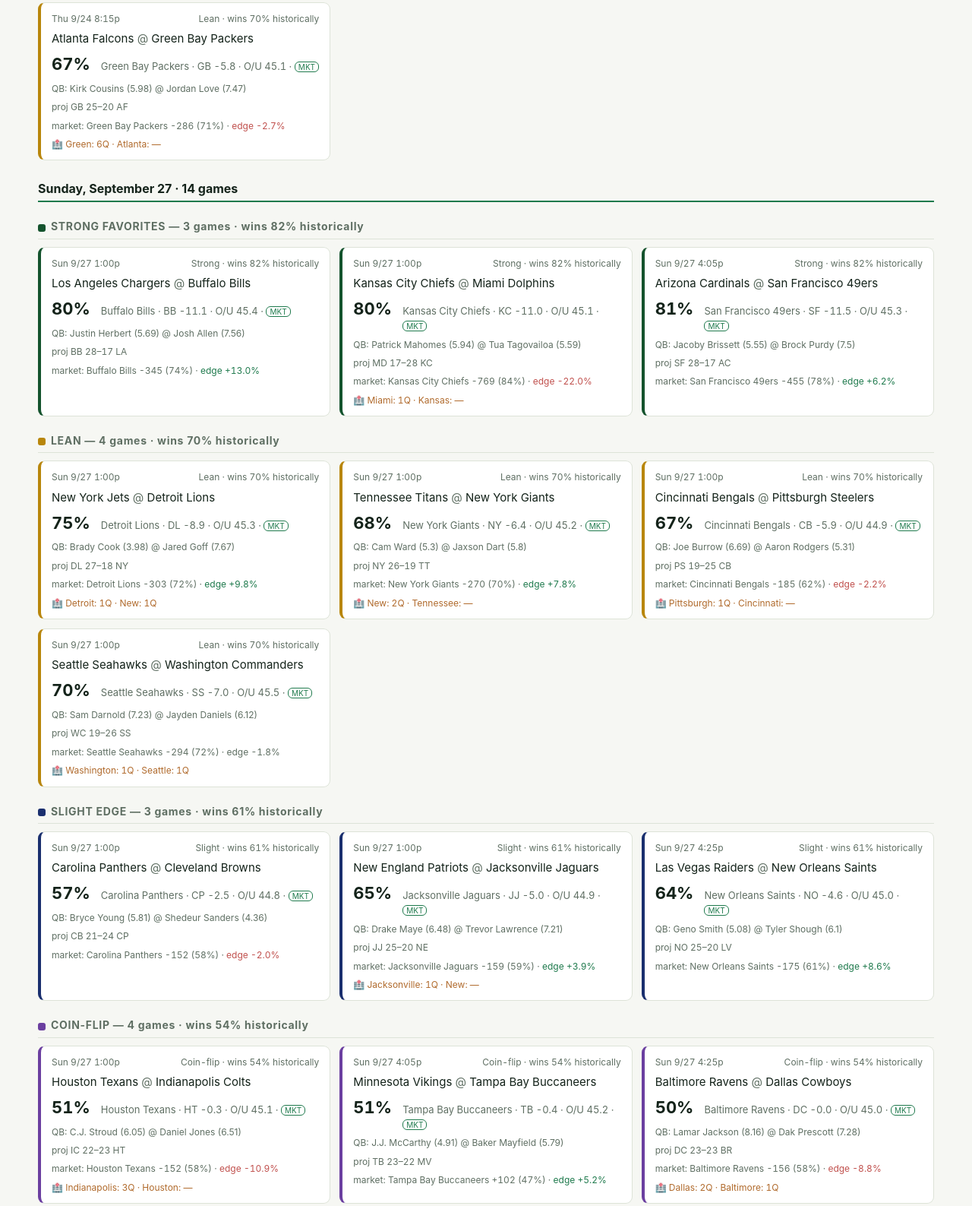
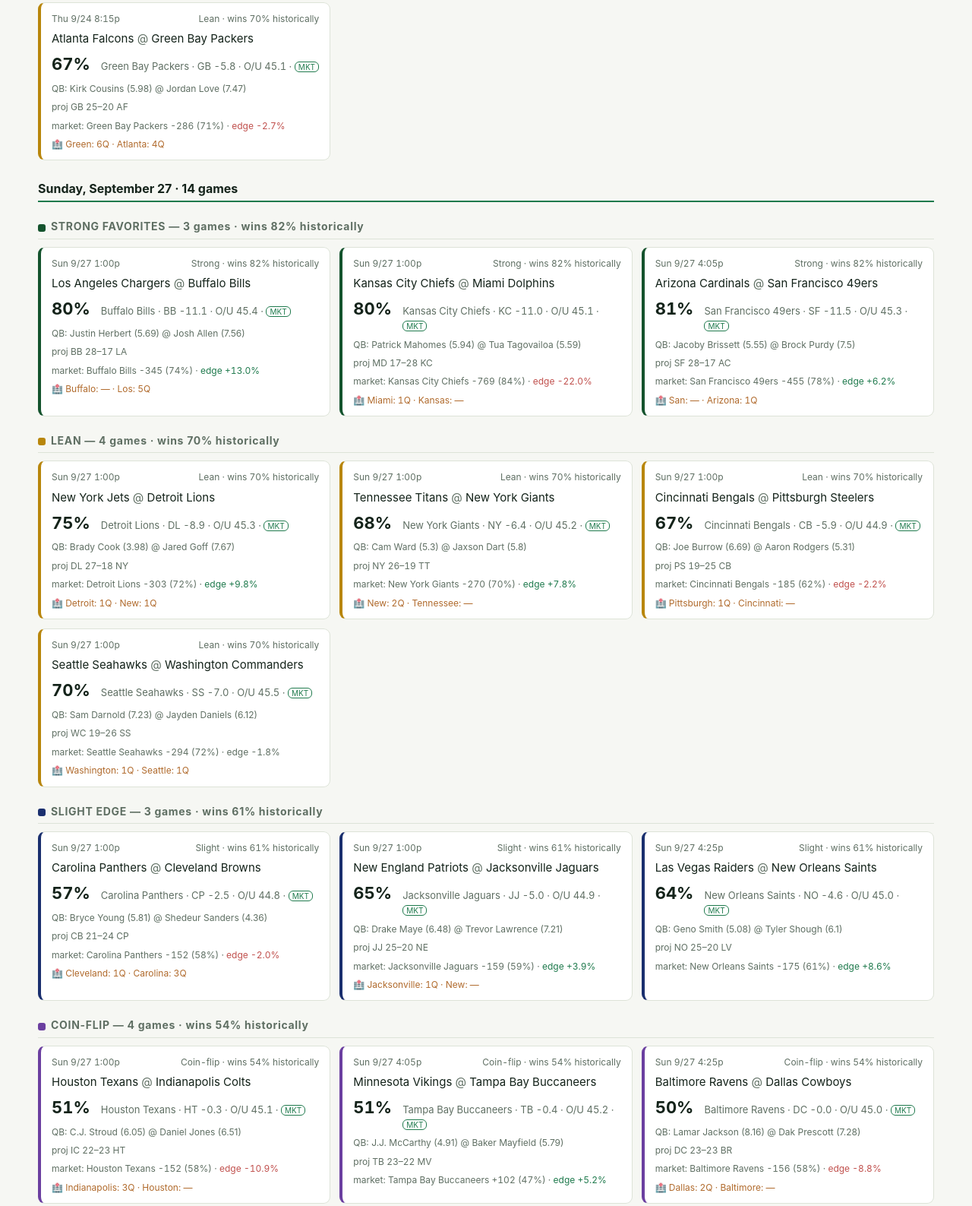
Before and after one commit to collierjc75/nfl-predictions, a plain HTML site: page index.html in a window 1280 px wide. Shown: the part 515-2102 px from the top of the page at 76% size. Drawn offline with Linux system fonts and the light colour scheme.

Commit message:
NFL autonomous refresh (GATE GO live=1 soon=0)

```diff
--- a/index.html
+++ b/index.html
@@ -38,13 +38,13 @@
 </div>
 <div style="max-width:1180px;margin:26px auto 6px;font-size:16px;font-weight:700;color:var(--ink);border-bottom:2px solid var(--acc);padding-bottom:4px">Thursday, September 24 · 1 game</div>
 <h2><span style="display:inline-block;width:10px;height:10px;border-radius:3px;background:#b8860b;margin-right:7px;vertical-align:middle"></span>LEAN — 1 game · wins 70% historically</h2><div class="grid">
-<div class="g lean"><div class="k"><span>Thu 9/24 8:15p</span><span>Lean · wins 70% historically</span></div><div class="mu">Atlanta Falcons <span style="color:var(--mut)">@</span> Green Bay Packers</div><div class="line"><span class="p">67%</span><span class="sp">Green Bay Packers · GB -5.8 · O/U 45.1 · <span style="font-size:10px;color:var(--acc);border:1px solid var(--acc);border-radius:6px;padding:0 4px">MKT</span></span></div><div class="qb">QB: Kirk Cousins (5.98) @ Jordan Love (7.47)</div><div class="sc">proj GB 25–20 AF</div><div class="sc">market: Green Bay Packers -286 (71%) · <span style="color:#c0504d">edge -2.7%</span></div><div class="sc" style="color:#b06a2c">🏥 Green: 6Q · Atlanta: —</div></div>
+<div class="g lean"><div class="k"><span>Thu 9/24 8:15p</span><span>Lean · wins 70% historically</span></div><div class="mu">Atlanta Falcons <span style="color:var(--mut)">@</span> Green Bay Packers</div><div class="line"><span class="p">67%</span><span class="sp">Green Bay Packers · GB -5.8 · O/U 45.1 · <span style="font-size:10px;color:var(--acc);border:1px solid var(--acc);border-radius:6px;padding:0 4px">MKT</span></span></div><div class="qb">QB: Kirk Cousins (5.98) @ Jordan Love (7.47)</div><div class="sc">proj GB 25–20 AF</div><div class="sc">market: Green Bay Packers -286 (71%) · <span style="color:#c0504d">edge -2.7%</span></div><div class="sc" style="color:#b06a2c">🏥 Green: 6Q · Atlanta: 4Q</div></div>
 </div>
 <div style="max-width:1180px;margin:26px auto 6px;font-size:16px;font-weight:700;color:var(--ink);border-bottom:2px solid var(--acc);padding-bottom:4px">Sunday, September 27 · 14 games</div>
 <h2><span style="display:inline-block;width:10px;height:10px;border-radius:3px;background:#14532d;margin-right:7px;vertical-align:middle"></span>STRONG FAVORITES — 3 games · wins 82% historically</h2><div class="grid">
-<div class="g strong"><div class="k"><span>Sun 9/27 1:00p</span><span>Strong · wins 82% historically</span></div><div class="mu">Los Angeles Chargers <span style="color:var(--mut)">@</span> Buffalo Bills</div><div class="line"><span class="p">80%</span><span class="sp">Buffalo Bills · BB -11.1 · O/U 45.4 · <span style="font-size:10px;color:var(--acc);border:1px solid var(--acc);border-radius:6px;padding:0 4px">MKT</span></span></div><div class="qb">QB: Justin Herbert (5.69) @ Josh Allen (7.56)</div><div class="sc">proj BB 28–17 LA</div><div class="sc">market: Buffalo Bills -345 (74%) · <span style="color:var(--acc)">edge +13.0%</span></div></div>
+<div class="g strong"><div class="k"><span>Sun 9/27 1:00p</span><span>Strong · wins 82% historically</span></div><div class="mu">Los Angeles Chargers <span style="color:var(--mut)">@</span> Buffalo Bills</div><div class="line"><span class="p">80%</span><span class="sp">Buffalo Bills · BB -11.1 · O/U 45.4 · <span style="font-size:10px;color:var(--acc);border:1px solid var(--acc);border-radius:6px;padding:0 4px">MKT</span></span></div><div class="qb">QB: Justin Herbert (5.69) @ Josh Allen (7.56)</div><div class="sc">proj BB 28–17 LA</div><div class="sc">market: Buffalo Bills -345 (74%) · <span style="color:var(--acc)">edge +13.0%</span></div><div class="sc" style="color:#b06a2c">🏥 Buffalo: — · Los: 5Q</div></div>
 <div class="g strong"><div class="k"><span>Sun 9/27 1:00p</span><span>Strong · wins 82% historically</span></div><div class="mu">Kansas City Chiefs <span style="color:var(--mut)">@</span> Miami Dolphins</div><div class="line"><span class="p">80%</span><span class="sp">Kansas City Chiefs · KC -11.0 · O/U 45.1 · <span style="font-size:10px;color:var(--acc);border:1px solid var(--acc);border-radius:6px;padding:0 4px">MKT</span></span></div><div class="qb">QB: Patrick Mahomes (5.94) @ Tua Tagovailoa (5.59)</div><div class="sc">proj MD 17–28 KC</div><div class="sc">market: Kansas City Chiefs -769 (84%) · <span style="color:#c0504d">edge -22.0%</span></div><div class="sc" style="color:#b06a2c">🏥 Miami: 1Q · Kansas: —</div></div>
-<div class="g strong"><div class="k"><span>Sun 9/27 4:05p</span><span>Strong · wins 82% historically</span></div><div class="mu">Arizona Cardinals <span style="color:var(--mut)">@</span> San Francisco 49ers</div><div class="line"><span class="p">81%</span><span class="sp">San Francisco 49ers · SF -11.5 · O/U 45.3 · <span style="font-size:10px;color:var(--acc);border:1px solid var(--acc);border-radius:6px;padding:0 4px">MKT</span></span></div><div class="qb">QB: Jacoby Brissett (5.55) @ Brock Purdy (7.5)</div><div class="sc">proj SF 28–17 AC</div><div class="sc">market: San Francisco 49ers -455 (78%) · <span style="color:var(--acc)">edge +6.2%</span></div></div>
+<div class="g strong"><div class="k"><span>Sun 9/27 4:05p</span><span>Strong · wins 82% historically</span></div><div class="mu">Arizona Cardinals <span style="color:var(--mut)">@</span> San Francisco 49ers</div><div class="line"><span class="p">81%</span><span class="sp">San Francisco 49ers · SF -11.5 · O/U 45.3 · <span style="font-size:10px;color:var(--acc);border:1px solid var(--acc);border-radius:6px;padding:0 4px">MKT</span></span></div><div class="qb">QB: Jacoby Brissett (5.55) @ Brock Purdy (7.5)</div><div class="sc">proj SF 28–17 AC</div><div class="sc">market: San Francisco 49ers -455 (78%) · <span style="color:var(--acc)">edge +6.2%</span></div><div class="sc" style="color:#b06a2c">🏥 San: — · Arizona: 1Q</div></div>
 </div>
 <h2><span style="display:inline-block;width:10px;height:10px;border-radius:3px;background:#b8860b;margin-right:7px;vertical-align:middle"></span>LEAN — 4 games · wins 70% historically</h2><div class="grid">
 <div class="g lean"><div class="k"><span>Sun 9/27 1:00p</span><span>Lean · wins 70% historically</span></div><div class="mu">New York Jets <span style="color:var(--mut)">@</span> Detroit Lions</div><div class="line"><span class="p">75%</span><span class="sp">Detroit Lions · DL -8.9 · O/U 45.3 · <span style="font-size:10px;color:var(--acc);border:1px solid var(--acc);border-radius:6px;padding:0 4px">MKT</span></span></div><div class="qb">QB: Brady Cook (3.98) @ Jared Goff (7.67)</div><div class="sc">proj DL 27–18 NY</div><div class="sc">market: Detroit Lions -303 (72%) · <span style="color:var(--acc)">edge +9.8%</span></div><div class="sc" style="color:#b06a2c">🏥 Detroit: 1Q · New: 1Q</div></div>
@@ -53,15 +53,15 @@
 <div class="g lean"><div class="k"><span>Sun 9/27 1:00p</span><span>Lean · wins 70% historically</span></div><div class="mu">Seattle Seahawks <span style="color:var(--mut)">@</span> Washington Commanders</div><div class="line"><span class="p">70%</span><span class="sp">Seattle Seahawks · SS -7.0 · O/U 45.5 · <span style="font-size:10px;color:var(--acc);border:1px solid var(--acc);border-radius:6px;padding:0 4px">MKT</span></span></div><div class="qb">QB: Sam Darnold (7.23) @ Jayden Daniels (6.12)</div><div class="sc">proj WC 19–26 SS</div><div class="sc">market: Seattle Seahawks -294 (72%) · <span style="color:var(--mut)">edge -1.8%</span></div><div class="sc" style="color:#b06a2c">🏥 Washington: 1Q · Seattle: 1Q</div></div>
 </div>
 <h2><span style="display:inline-block;width:10px;height:10px;border-radius:3px;background:#1a2f6e;margin-right:7px;vertical-align:middle"></span>SLIGHT EDGE — 3 games · wins 61% historically</h2><div class="grid">
-<div class="g slight"><div class="k"><span>Sun 9/27 1:00p</span><span>Slight · wins 61% historically</span></div><div class="mu">Carolina Panthers <span style="color:var(--mut)">@</span> Cleveland Browns</div><div class="line"><span class="p">57%</span><span class="sp">Carolina Panthers · CP -2.5 · O/U 44.8 · <span style="font-size:10px;color:var(--acc);border:1px solid var(--acc);border-radius:6px;padding:0 4px">MKT</span></span></div><div class="qb">QB: Bryce Young (5.81) @ Shedeur Sanders (4.36)</div><div class="sc">proj CB 21–24 CP</div><div class="sc">market: Carolina Panthers -152 (58%) · <span style="color:#c0504d">edge -2.0%</span></div></div>
+<div class="g slight"><div class="k"><span>Sun 9/27 1:00p</span><span>Slight · wins 61% historically</span></div><div class="mu">Carolina Panthers <span style="color:var(--mut)">@</span> Cleveland Browns</div><div class="line"><span class="p">57%</span><span class="sp">Carolina Panthers · CP -2.5 · O/U 44.8 · <span style="font-size:10px;color:var(--acc);border:1px solid var(--acc);border-radius:6px;padding:0 4px">MKT</span></span></div><div class="qb">QB: Bryce Young (5.81) @ Shedeur Sanders (4.36)</div><div class="sc">proj CB 21–24 CP</div><div class="sc">market: Carolina Panthers -152 (58%) · <span style="color:#c0504d">edge -2.0%</span></div><div class="sc" style="color:#b06a2c">🏥 Cleveland: 1Q · Carolina: 3Q</div></div>
 <div class="g slight"><div class="k"><span>Sun 9/27 1:00p</span><span>Slight · wins 61% historically</span></div><div class="mu">New England Patriots <span style="color:var(--mut)">@</span> Jacksonville Jaguars</div><div class="line"><span class="p">65%</span><span class="sp">Jacksonville Jaguars · JJ -5.0 · O/U 44.9 · <span style="font-size:10px;color:var(--acc);border:1px solid var(--acc);border-radius:6px;padding:0 4px">MKT</span></span></div><div class="qb">QB: Drake Maye (6.48) @ Trevor Lawrence (7.21)</div><div class="sc">proj JJ 25–20 NE</div><div class="sc">market: Jacksonville Jaguars -159 (59%) · <span style="color:var(--acc)">edge +3.9%</span></div><div class="sc" style="color:#b06a2c">🏥 Jacksonville: 1Q · New: —</div></div>
 <div class="g slight"><div class="k"><span>Sun 9/27 4:25p</span><span>Slight · wins 61% historically</span></div><div class="mu">Las Vegas Raiders <span style="color:var(--mut)">@</span> New Orleans Saints</div><div class="line"><span class="p">64%</span><span class="sp">New Orleans Saints · NO -4.6 · O/U 45.0 · <span style="font-size:10px;color:var(--acc);border:1px solid var(--acc);border-radius:6px;padding:0 4px">MKT</span></span></div><div class="qb">QB: Geno Smith (5.08) @ Tyler Shough (6.1)</div><div class="sc">proj NO 25–20 LV</div><div class="sc">market: New Orleans Saints -175 (61%) · <span style="color:var(--acc)">edge +8.6%</span></div></div>
 </div>
 <h2><span style="display:inline-block;width:10px;height:10px;border-radius:3px;background:#6b3fa0;margin-right:7px;vertical-align:middle"></span>COIN-FLIP — 4 games · wins 54% historically</h2><div class="grid">
 <div class="g coin"><div class="k"><span>Sun 9/27 1:00p</span><span>Coin-flip · wins 54% historically</span></div><div class="mu">Houston Texans <span style="color:var(--mut)">@</span> Indianapolis Colts</div><div class="line"><span class="p">51%</span><span class="sp">Houston Texans · HT -0.3 · O/U 45.1 · <span style="font-size:10px;color:var(--acc);border:1px solid var(--acc);border-radius:6px;padding:0 4px">MKT</span></span></div><div class="qb">QB: C.J. Stroud (6.05) @ Daniel Jones (6.51)</div><div class="sc">proj IC 22–23 HT</div><div class="sc">market: Houston Texans -152 (58%) · <span style="color:#c0504d">edge -10.9%</span></div><div class="sc" style="color:#b06a2c">🏥 Indianapolis: 3Q · Houston: —</div></div>
 <div class="g coin"><div class="k"><span>Sun 9/27 4:05p</span><span>Coin-flip · wins 54% historically</span></div><div class="mu">Minnesota Vikings <span style="color:var(--mut)">@</span> Tampa Bay Buccaneers</div><div class="line"><span class="p">51%</span><span class="sp">Tampa Bay Buccaneers · TB -0.4 · O/U 45.2 · <span style="font-size:10px;color:var(--acc);border:1px solid var(--acc);border-radius:6px;padding:0 4px">MKT</span></span></div><div class="qb">QB: J.J. McCarthy (4.91) @ Baker Mayfield (5.79)</div><div class="sc">proj TB 23–22 MV</div><div class="sc">market: Tampa Bay Buccaneers +102 (47%) · <span style="color:var(--acc)">edge +5.2%</span></div></div>
-<div class="g coin"><div class="k"><span>Sun 9/27 4:25p</span><span>Coin-flip · wins 54% historically</span></div><div class="mu">Baltimore Ravens <span style="color:var(--mut)">@</span> Dallas Cowboys</div><div class="line"><span class="p">50%</span><span class="sp">Baltimore Ravens · DC -0.0 · O/U 45.0 · <span style="font-size:10px;color:var(--acc);border:1px solid var(--acc);border-radius:6px;padding:0 4px">MKT</span></span></div><div class="qb">QB: Lamar Jackson (8.16) @ Dak Prescott (7.28)</div><div class="sc">proj DC 23–23 BR</div><div class="sc">market: Baltimore Ravens -156 (58%) · <span style="color:#c0504d">edge -8.8%</span></div><div class="sc" style="color:#b06a2c">🏥 Dallas: 2Q · Baltimore: 1Q</div></div>
-<div class="g coin"><div class="k"><span>Sun 9/27 8:20p</span><span>Coin-flip · wins 54% historically</span></div><div class="mu">Los Angeles Rams <span style="color:var(--mut)">@</span> Denver Broncos</div><div class="line"><span class="p">51%</span><span class="sp">Los Angeles Rams · LA -0.3 · O/U 44.8 · <span style="font-size:10px;color:var(--acc);border:1px solid var(--acc);border-radius:6px;padding:0 4px">MKT</span></span></div><div class="qb">QB: Matthew Stafford (7.69) @ Bo Nix (6.05)</div><div class="sc">proj DB 22–23 LA</div><div class="sc">market: Los Angeles Rams -124 (53%) · <span style="color:#c0504d">edge -3.9%</span></div><div class="sc" style="color:#b06a2c">🏥 Denver: 1Q · Los: 2Q</div></div>
+<div class="g coin"><div class="k"><span>Sun 9/27 4:25p</span><span>Coin-flip · wins 54% historically</span></div><div class="mu">Baltimore Ravens <span style="color:var(--mut)">@</span> Dallas Cowboys</div><div class="line"><span class="p">50%</span><span class="sp">Baltimore Ravens · DC -0.0 · O/U 45.0 · <span style="font-size:10px;color:var(--acc);border:1px solid var(--acc);border-radius:6px;padding:0 4px">MKT</span></span></div><div class="qb">QB: Lamar Jackson (8.16) @ Dak Prescott (7.28)</div><div class="sc">proj DC 23–23 BR</div><div class="sc">market: Baltimore Ravens -156 (58%) · <span style="color:#c0504d">edge -8.8%</span></div><div class="sc" style="color:#b06a2c">🏥 Dallas: 2Q · Baltimore: —</div></div>
+<div class="g coin"><div class="k"><span>Sun 9/27 8:20p</span><span>Coin-flip · wins 54% historically</span></div><div class="mu">Los Angeles Rams <span style="color:var(--mut)">@</span> Denver Broncos</div><div class="line"><span class="p">51%</span><span class="sp">Los Angeles Rams · LA -0.3 · O/U 44.8 · <span style="font-size:10px;color:var(--acc);border:1px solid var(--acc);border-radius:6px;padding:0 4px">MKT</span></span></div><div class="qb">QB: Matthew Stafford (7.69) @ Bo Nix (6.05)</div><div class="sc">proj DB 22–23 LA</div><div class="sc">market: Los Angeles Rams -124 (53%) · <span style="color:#c0504d">edge -3.9%</span></div><div class="sc" style="color:#b06a2c">🏥 Denver: — · Los: 2Q</div></div>
 </div>
 <div style="max-width:1180px;margin:26px auto 6px;font-size:16px;font-weight:700;color:var(--ink);border-bottom:2px solid var(--acc);padding-bottom:4px">Monday, September 28 · 1 game</div>
 <h2><span style="display:inline-block;width:10px;height:10px;border-radius:3px;background:#1a2f6e;margin-right:7px;vertical-align:middle"></span>SLIGHT EDGE — 1 game · wins 61% historically</h2><div class="grid">
@@ -99,5 +99,5 @@
 </div>
 <div class="note"><b>Colors are MEASURED trust bands</b> (walk-forward 2013–2025, n=3,375): 🟢 Strong (model ≥75%) = wins ~82% · 🟡 Lean (65–75%) ~70% · 🔵 Slight (55–65%) ~61% · 🟣 Coin-flip (&lt;55%) ~54% — the realized straight-up accuracy of each band, like the tennis board. Model well-calibrated (deciles track ~1:1). Walk-forward reference: pre-game straight-up 65.5%, log-loss 0.620. QB adjustment (ANY/A) integrated. Research estimates, not betting advice.</div>
 </div>
-<!--ARB=1790041824--><script>(function(){var B=1790041824,U="https://claude.ai/code/artifact/40f49910-fe85-41e9-8204-3916ab041b78";function age(){return (Date.now()/1000-B)/60;}function nav(){if(age()<35||document.visibilityState!=="visible")return;var l=0;try{l=+(localStorage.getItem("nfl_ar")||0);}catch(e){}if(Date.now()-l<600000)return;try{localStorage.setItem("nfl_ar",String(Date.now()));}catch(e){}var a=document.createElement("a");a.href=U;a.style.display="none";document.body.appendChild(a);a.click();a.remove();}if(!/github\.io$/.test(location.hostname)){setInterval(nav,60000);document.addEventListener("visibilitychange",nav);}})();</script><script>(function(){if(!/github\.io$/.test(location.hostname))return;var B=1790041824,busy=false;function poll(){if(busy||document.visibilityState!=="visible")return;busy=true;fetch(location.pathname,{cache:"no-store"}).then(function(r){return r.text();}).then(function(t){busy=false;var m=t.match(/ARB=(\d+)/);if(m&&+m[1]>B)location.replace(location.pathname+"?v="+m[1]);}).catch(function(){busy=false;});}setInterval(poll,180000);document.addEventListener("visibilitychange",poll);setTimeout(poll,20000);})();</script>
+<!--ARB=1790042114--><script>(function(){var B=1790042114,U="https://claude.ai/code/artifact/40f49910-fe85-41e9-8204-3916ab041b78";function age(){return (Date.now()/1000-B)/60;}function nav(){if(age()<35||document.visibilityState!=="visible")return;var l=0;try{l=+(localStorage.getItem("nfl_ar")||0);}catch(e){}if(Date.now()-l<600000)return;try{localStorage.setItem("nfl_ar",String(Date.now()));}catch(e){}var a=document.createElement("a");a.href=U;a.style.display="none";document.body.appendChild(a);a.click();a.remove();}if(!/github\.io$/.test(location.hostname)){setInterval(nav,60000);document.addEventListener("visibilitychange",nav);}})();</script><script>(function(){if(!/github\.io$/.test(location.hostname))return;var B=1790042114,busy=false;function poll(){if(busy||document.visibilityState!=="visible")return;busy=true;fetch(location.pathname,{cache:"no-store"}).then(function(r){return r.text();}).then(function(t){busy=false;var m=t.match(/ARB=(\d+)/);if(m&&+m[1]>B)location.replace(location.pathname+"?v="+m[1]);}).catch(function(){busy=false;});}setInterval(poll,180000);document.addEventListener("visibilitychange",poll);setTimeout(poll,20000);})();</script>
 </body></html>
```
